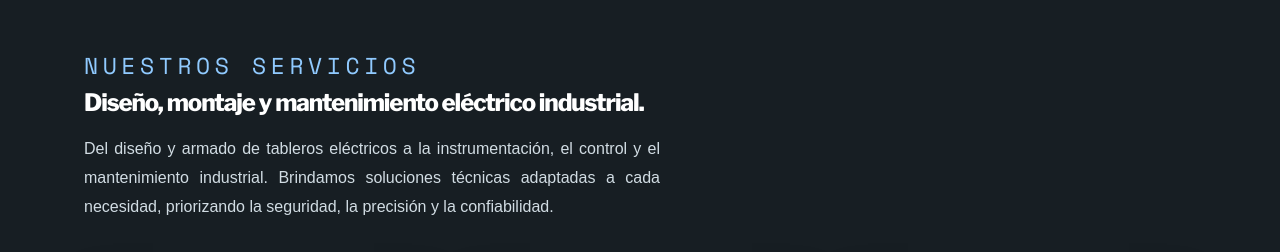
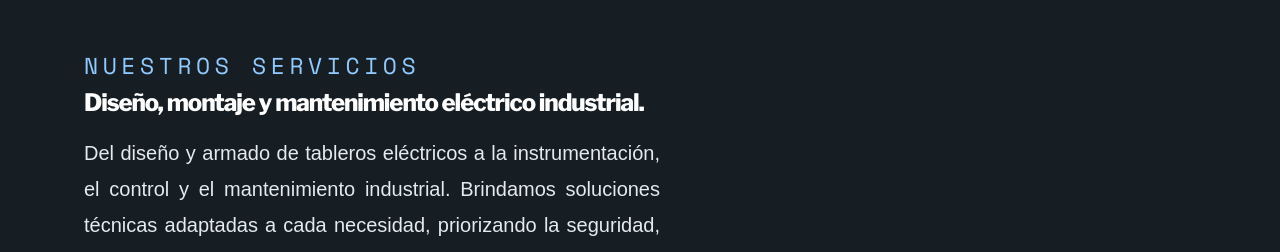
Before and after one commit to JobJoelColque/TC_Montaje_Electrico, a plain HTML site: page index.html in a window 1280 px wide. Shown: the part 1560-1812 px from the top of the page. Drawn offline with nearby package versions, Linux system fonts and the light colour scheme; a script that the page names is missing.

Commit message:
Update styles.css

```diff
--- a/css/styles.css
+++ b/css/styles.css
@@ -146,12 +146,6 @@
         width:75px;
         height:3px;
         background:#55a8f1;
-    }
-     #servicios #descripcion {
-      color: rgb(209, 220, 227);
-      font-weight: 400;
-      font-style: normal;
-      font-size: 16px;
     }
     #servicios #service-title {
       color: rgb(255, 255, 255);
```
